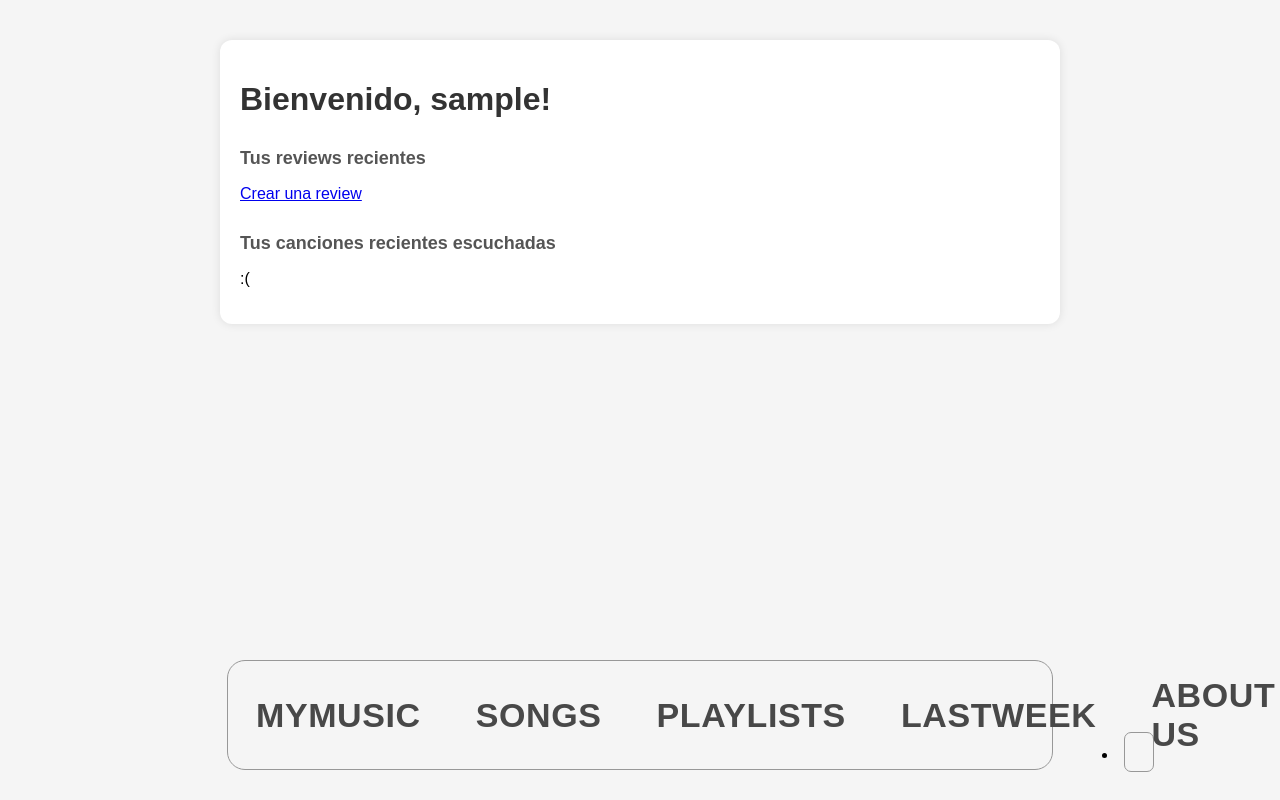
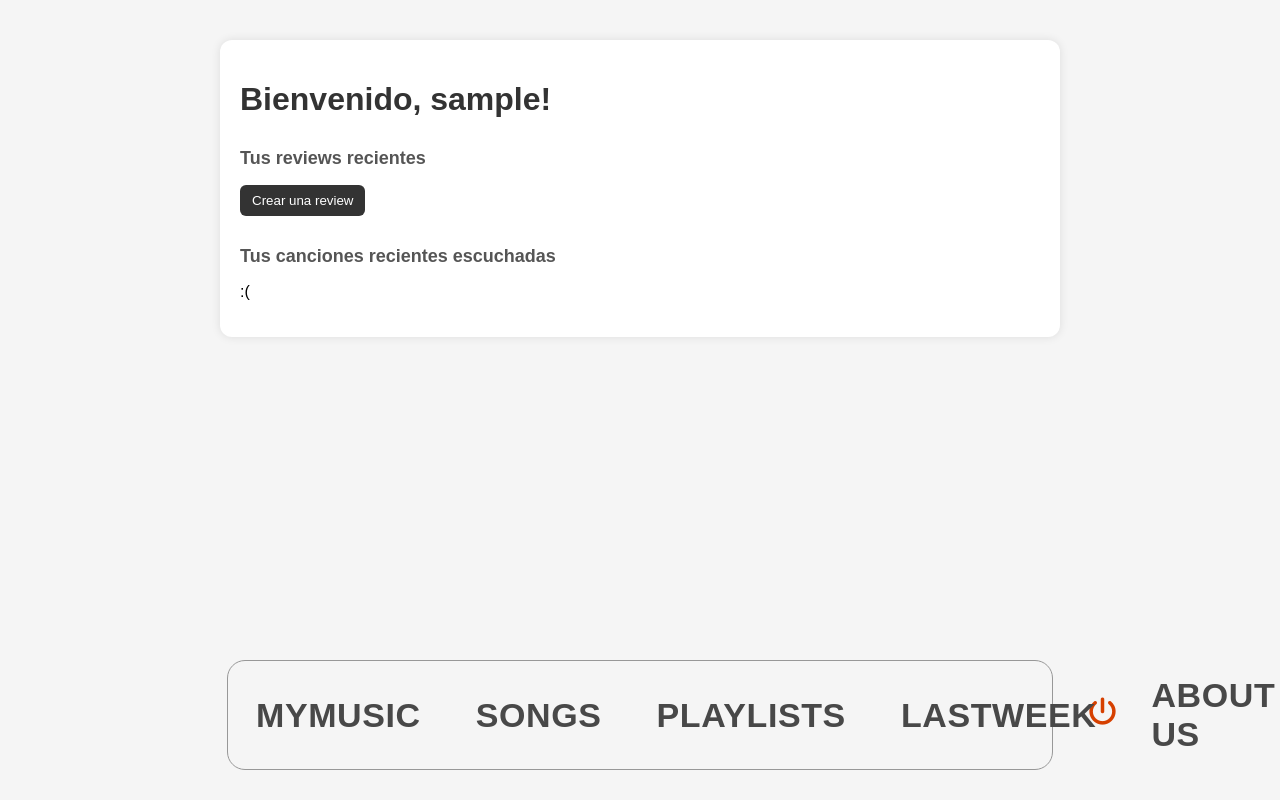
Before and after one commit to mariamarM/MVC-ANDREO, a PHP site: page /public/dashboardUser.php in a window 1280 px wide. Run offline with PHP 8.4, Linux system fonts and the light colour scheme; the visitor is signed in with stand-in values (Sample User, id 1).

Commit message:
Actualizar proyecto: cambios en el power y reviews modal

```diff
--- a/public/dashboardUser.php
+++ b/public/dashboardUser.php
@@ -9,8 +9,11 @@
 <head>
     <meta charset="UTF-8">
     <title>Access denied</title>
-    <link rel="stylesheet" href="./css/app.css">
+    <link rel="stylesheet" href="/css/app.css">
+<link rel="stylesheet"
+      href="https://use.fontawesome.com/releases/v6.4.0/css/all.css">
     <link rel="stylesheet" href="/views/css/views.css">
+    <script src="/js/main.js" defer></script>
     <style>
         body {
             font-family: Arial, Helvetica, sans-serif;
@@ -55,8 +58,11 @@
 <head>
     <meta charset="UTF-8">
     <title>User Dashboard</title>
-    <link rel="stylesheet" href="./css/app.css">
+   <link rel="stylesheet"
+      href="https://use.fontawesome.com/releases/v6.4.0/css/all.css">
+    <link rel="stylesheet" href="/css/app.css">
     <link rel="stylesheet" href="/views/css/views.css">
+    <script src="/js/main.js" defer></script>
     <style>
         body {
             font-family: Arial, Helvetica, sans-serif;
@@ -100,8 +106,7 @@
     <section>
         <h2>Tus reviews recientes</h2>
         <ul>
-<!--crear un boton de hacer una revuew de una cancion-->
-            <li><a href="<?= BASE_URL ?>create_review.php">Crear una review</a></li>
+<li><button id="openReviewModal" class="btn">Crear una review</button></li>
 
 
         </ul>
@@ -113,7 +118,86 @@
             <li>:(</li>
         </ul>
     </section>
+
+<div id="reviewModal" class="modal">
+    <div class="modal-content">
+        <span class="close">&times;</span>
+        <h2>Crear una review</h2>
+
+        <input type="text" id="searchSong" placeholder="Buscar canción..." style="width: 100%; padding:5px; margin-bottom:10px;">
+
+        <form id="reviewForm">
+            <label for="rating">Calificación:</label><br>
+            <select id="rating" name="rating">
+                <option value="1">★☆☆☆☆</option>
+                <option value="2">★★☆☆☆</option>
+                <option value="3">★★★☆☆</option>
+                <option value="4">★★★★☆</option>
+                <option value="5">★★★★★</option>
+            </select><br><br>
+
+            <label for="comment">Comentario:</label><br>
+            <textarea id="comment" name="comment" rows="3" style="width:100%"></textarea><br><br>
+
+            <button type="submit" class="btn">Publicar review</button>
+        </form>
+    </div>
+</div>
+
 </main>
+<script>
+    document.addEventListener("DOMContentLoaded", () => {
+    const modal = document.getElementById("reviewModal");
+    const openBtn = document.getElementById("openReviewModal");
+    const closeBtn = document.querySelector(".modal .close");
 
+    if(openBtn && modal && closeBtn){
+        // Abrir modal
+        openBtn.addEventListener("click", () => {
+            modal.style.display = "block";
+        });
+
+        // Cerrar modal con X
+        closeBtn.addEventListener("click", () => {
+            modal.style.display = "none";
+        });
+
+        window.addEventListener("click", (e) => {
+            if(e.target === modal){
+                modal.style.display = "none";
+            }
+        });
+
+        const form = document.getElementById("reviewForm");
+        const reviewsList = document.getElementById("reviewsList");
+
+        form.addEventListener("submit", (e) => {
+            e.preventDefault();
+            const song = document.getElementById("searchSong").value || "Canción sin nombre";
+            const rating = document.getElementById("rating").value;
+            const comment = document.getElementById("comment").value;
+            const date = new Date().toISOString().split('T')[0];
+
+            const li = document.createElement("li");
+            li.innerHTML = `<strong>🎵 ${song}</strong><br>
+                            <span>${"★".repeat(rating) + "☆".repeat(5-rating)}</span><br>
+                            <p>${comment}</p>
+                            <small>Publicado el ${date}</small>
+                            <button class="likeBtn">👍 0</button>`;
+            reviewsList.appendChild(li);
+
+            form.reset();
+            modal.style.display = "none";
+
+            li.querySelector(".likeBtn").addEventListener("click", function(){
+                let count = parseInt(this.textContent.split(" ")[1]);
+                count++;
+                this.textContent = `👍 ${count}`;
+            });
+        });
+    }
+});
+
+</script>
 </body>
 </html>
--- a/public/home.php
+++ b/public/home.php
@@ -9,7 +9,7 @@
     <meta charset="UTF-8">
     <meta name="viewport" content="width=device-width, initial-scale=1.0">
     <title>Music Virtual Closet</title>
-    <link rel="stylesheet" href="./css/app.css">
+    <link rel="stylesheet" href="/css/app.css">
     <link rel="stylesheet" href="/views/css/views.css">
 </head>
 
--- a/views/css/views.css
+++ b/views/css/views.css
@@ -21,6 +21,32 @@
 
     height: 10%;
     display: flex;
+}
+
+.userCon i {
+display: flex;
+    font-weight: 900;
+    color: #d64000;
+    font-size: 28px;
+    transition: color 0.2s ease;
+}
+
+.userCon i:hover {
+ color: #511a09;
+}
+
+/* Ajustes generales para listas dentro del nav */
+.userCon, .userCon li {
+    list-style: none;
+    display: inline-block;
+    margin: 0;
+    padding: 0;
+}
+
+.userCon a {
+    text-decoration: none;
+    display: inline-block;
+    border:none;
 }
 
 /* ===== CONTENEDOR ===== */
@@ -62,7 +88,7 @@
 .userCon {
     display: flex;
     gap: 12px;
-    margin-right: 24px;
+    margin: 40px 61px;
     flex-direction: column-reverse;
     align-items: center;
     justify-content: center;
@@ -71,7 +97,7 @@
     right: 8%;
 
 }
-.userCon a {
+/* .userCon a {
     text-decoration: none;
     font-size: 23px;
     font-weight: 600;
@@ -82,4 +108,53 @@
     transition: all 0.2s ease;
     font-family: var(--font-primary);
     text-transform: uppercase;
+} */
+
+
+
+.modal {
+    display: none;
+    position: fixed;
+    z-index: 1000;
+    left: 0; top: 0;
+    width: 100%; height: 100%;
+    overflow: auto;
+    background-color: rgba(0,0,0,0.5);
 }
+
+.modal-content {
+    background-color: #fff;
+    margin: 10% auto;
+    padding: 20px;
+    border-radius: 12px;
+    max-width: 400px;
+    position: relative;
+}
+
+.close {
+    position: absolute;
+    right: 15px; top: 10px;
+    font-size: 24px;
+    cursor: pointer;
+}
+
+.btn {
+    padding: 8px 12px;
+    background-color: #333;
+    color: #fff;
+    border: none;
+    border-radius: 6px;
+    cursor: pointer;
+}
+
+.btn:hover {
+    background-color: #555;
+}
+
+.likeBtn {
+    background: none;
+    border: none;
+    cursor: pointer;
+    font-size: 14px;
+    margin-top: 5px;
+}
--- a/views/layout/nav.php
+++ b/views/layout/nav.php
@@ -17,13 +17,12 @@
     </div>
 
 </nav>
-<div class="userCon">
-            <!-- <a href="/home.php">MyMusic</a>
-            <a href="/login.php">Login</a>
-            <a href="/register.php">Register</a> -->
-
-        <?php if (isset($_SESSION['user_id'])): ?>
-    <li><a href="<?= BASE_URL ?>logout.php"><i class="fa-solid fa-power-off" style="color: #d64000;"></i></a></li>
-
-<?php endif; ?>
-</div>
+<?php if (isset($_SESSION['user_id'])): ?>
+    <ul class="userCon">
+        <li>
+            <a href="<?= BASE_URL ?>logout.php" title="Cerrar sesión">
+                <i class="fas fa-power-off"></i>
+            </a>
+        </li>
+    </ul>
+    <?php endif; ?>
```
Also changed, not shown: public/js/main.js (added, +51 -0 lines).
